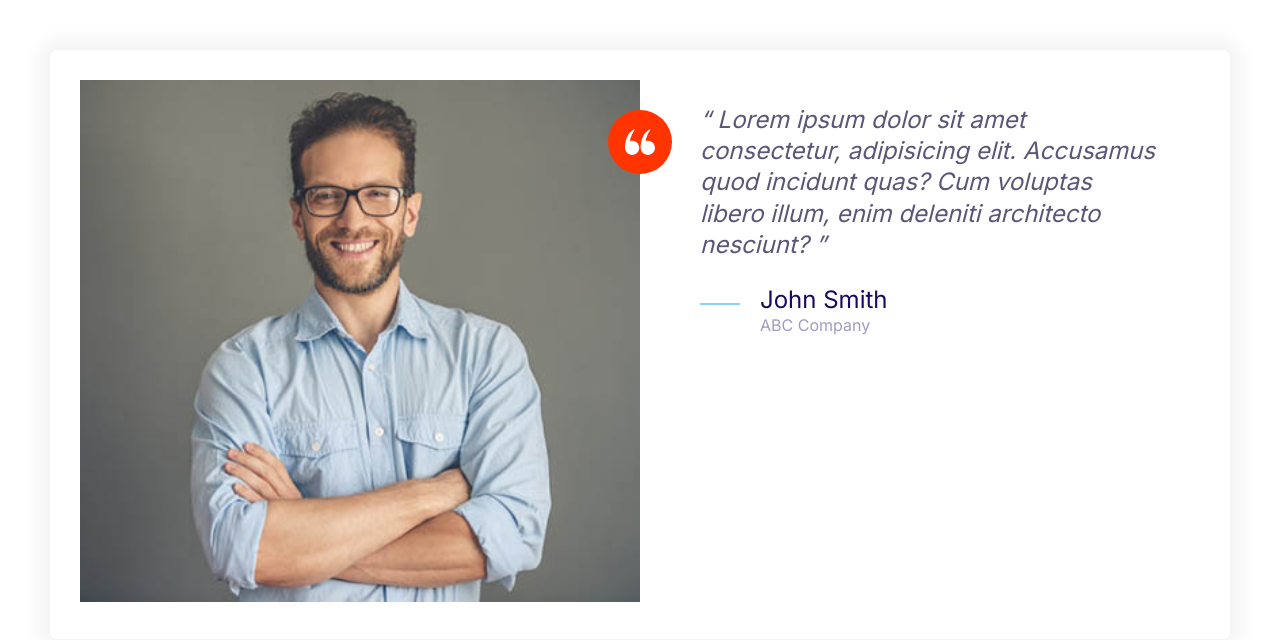
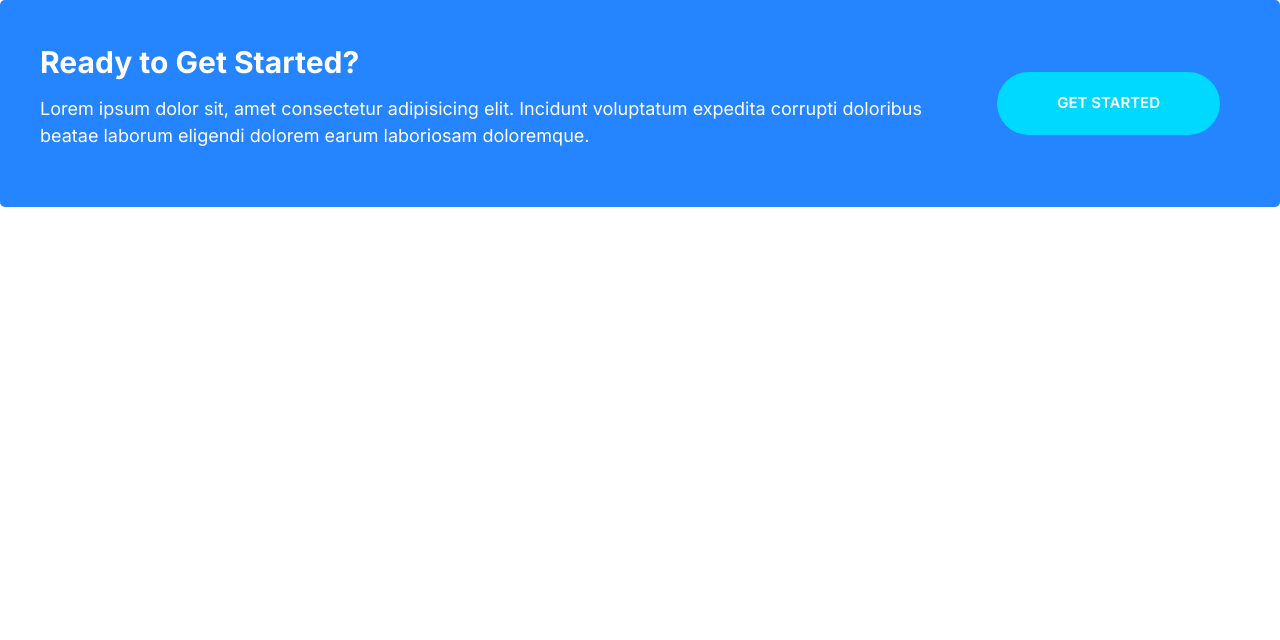
Before and after one commit to savgym/Moshify, a plain HTML site: page index.html in a window 1280 px wide. Drawn offline with Linux system fonts and the light colour scheme.

Commit message:
Callouts

```diff
--- a/CSS/style.css
+++ b/CSS/style.css
@@ -214,12 +214,12 @@ a {
   background: #3a8ffd;
 }
 
-.btn--secontary {
+.btn--secondary {
   background: var(--color-secondary);
   color: #fff;
 }
 
-.btn--secontary:hover {
+.btn--secondary:hover {
   background: #00c8eb;
 }
 
@@ -241,6 +241,11 @@ a {
 .btn--outline:hover {
   background: var(--color-heading);
   color: #fff;
+}
+
+.btn--stretched {
+  padding-left: 6rem;
+  padding-right: 6rem;
 }
 
 .btn--block {
@@ -494,3 +499,44 @@ a {
     margin-left: 6rem;
   }
 }
+
+/* Callouts */
+
+.callout {
+  padding: 4rem;
+  border-radius: 5px;
+}
+
+.callout--primary {
+  background: var(--color-primary);
+  color: #fff;
+}
+
+.callout__heading {
+  color: #fff;
+  margin-top: 0;
+  font-size: 3rem;
+}
+
+.callout .btn {
+  justify-self: center;
+  align-self: center;
+}
+
+.callout__content {
+  text-align: center;
+}
+
+@media screen and (min-width: 768px) {
+  .callout .grid--1x2 {
+    grid-template-columns: 1fr auto;
+  }
+  .callout__content {
+    text-align: left;
+  }
+
+  .callout .btn {
+    justify-self: start;
+    margin: 0 2rem;
+  }
+}
--- a/index.html
+++ b/index.html
@@ -13,37 +13,18 @@
       rel="stylesheet"
     />
   </head>
-  <body style="padding: 5rem">
-    <div class="card testimonial">
+  <body>
+    <div class="callout callout--primary">
       <div class="grid grid--1x2">
-        <div class="testimonial__image">
-          <img src="/images/testimonial.jpg" alt="A happy , smiling customer" />
-          <span class="icon-container icon-container--accent">
-            <svg class="icon icon--white icon--small">
-              <use xlink:href="images/sprite.svg#quotes"></use>
-            </svg>
-          </span>
+        <div class="callout__content">
+          <h2 class="callout__heading">Ready to Get Started?</h2>
+          <p>
+            Lorem ipsum dolor sit, amet consectetur adipisicing elit. Incidunt
+            voluptatum expedita corrupti doloribus beatae laborum eligendi
+            dolorem earum laboriosam doloremque.
+          </p>
         </div>
-        <blockquote class="quote">
-          <p class="quote__text">
-            Lorem ipsum dolor sit amet consectetur, adipisicing elit. Accusamus
-            quod incidunt quas? Cum voluptas libero illum, enim deleniti
-            architecto nesciunt?
-          </p>
-          <footer>
-            <div class="media">
-              <div class="media__image">
-                <svg class="icon icon--primary quote__line">
-                  <use xlink:href="images/sprite.svg#line"></use>
-                </svg>
-              </div>
-              <div class="media__body">
-                <h3 class="media__title quote__author">John Smith</h3>
-                <p class="quote__organization">ABC Company</p>
-              </div>
-            </div>
-          </footer>
-        </blockquote>
+        <a href="#" class="btn btn--secondary btn--stretched">Get Started</a>
       </div>
     </div>
   </body>
```
Also changed, not shown: components/callouts.html (added, +13 -0 lines).
